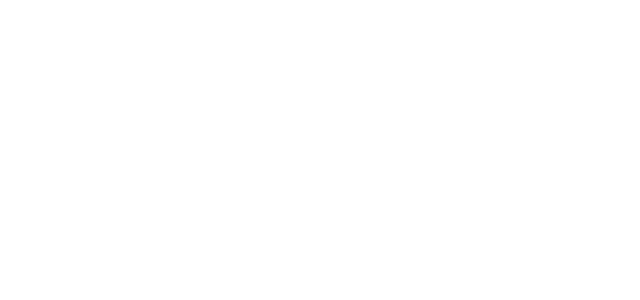
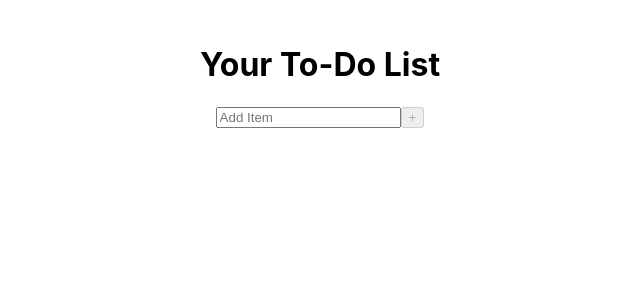
Before and after one commit to mo-rob-1/todo-list-app, a React (Create React App) app: page / in a window 1280 px wide. Shown: the top 300 px of the page, without its empty margins (320-960 px from the left). Built offline with nearby package versions, Linux system fonts and the light colour scheme.

Commit message:
added todo list functionality

```diff
--- a/src/App.css
+++ b/src/App.css
@@ -1,3 +1,7 @@
 .App {
-  text-align: center;
+  padding: 1.5em;
+  display: flex;
+  justify-content: center;
+  align-items: center;
+  flex-direction: column;
 }
--- a/src/App.js
+++ b/src/App.js
@@ -4,6 +4,7 @@
 function App() {
   return (
     <div className="App">
+      <h1>Your To-Do List</h1>
       <TodoList />
     </div>
   );
--- a/src/components/TodoList/TodoList.css
+++ b/src/components/TodoList/TodoList.css
@@ -0,0 +1,3 @@
+li {
+    list-style-type: none;
+}
--- a/src/components/TodoList/TodoList.js
+++ b/src/components/TodoList/TodoList.js
@@ -1,19 +1,66 @@
-import React, { Component } from 'react';
+import React from 'react';
 
-class TodoList extends Component {
+import './TodoList.css';
+
+class TodoList extends React.Component {
     constructor(props) {
       super(props);
-
-        this.state={
+      this.state = {
         newItem: "",
         list: []
-        }
+      };
     }
 
-    render () {
+    updateInput(key, value) {
+      // update react state
+      this.setState({ [key]: value });
+    }
+
+    addItem() {
+      // create a new item with unique id
+      const newItem = {
+        id: 1 + Math.random(),
+        value: this.state.newItem.slice()
+      };
+
+      // copy current list of items
+      const list = [...this.state.list];
+
+      // add the new item to the list
+      list.push(newItem);
+
+      // update state with new list, reset the new item input
+      this.setState({
+        list,
+        newItem: ""
+      });
+    }
+
+    deleteItem(id) {
+      // copy current list of items
+      const list = [...this.state.list];
+      // filter out the item being deleted
+      const updatedList = list.filter(item => item.id !== id);
+
+      this.setState({ list: updatedList });
+    }
+
+    render() {
       return (
           <div className="TodoList">
+            <input type="text" placeholder="Add Item" value={this.state.newItem} onChange={e => this.updateInput("newItem", e.target.value)}/>
+            <button onClick={() => this.addItem()} disabled={!this.state.newItem.length}>+</button>
 
+            <ul>
+              {this.state.list.map(item => {
+                return (
+                  <li key={item.id}>
+                    {item.value}
+                    <button onClick={() => this.deleteItem(item.id)}>x</button>
+                  </li>
+                );
+              })}
+            </ul>
         </div>
       );
     }
```
Lines whose indentation alone changed are shown as unchanged.
